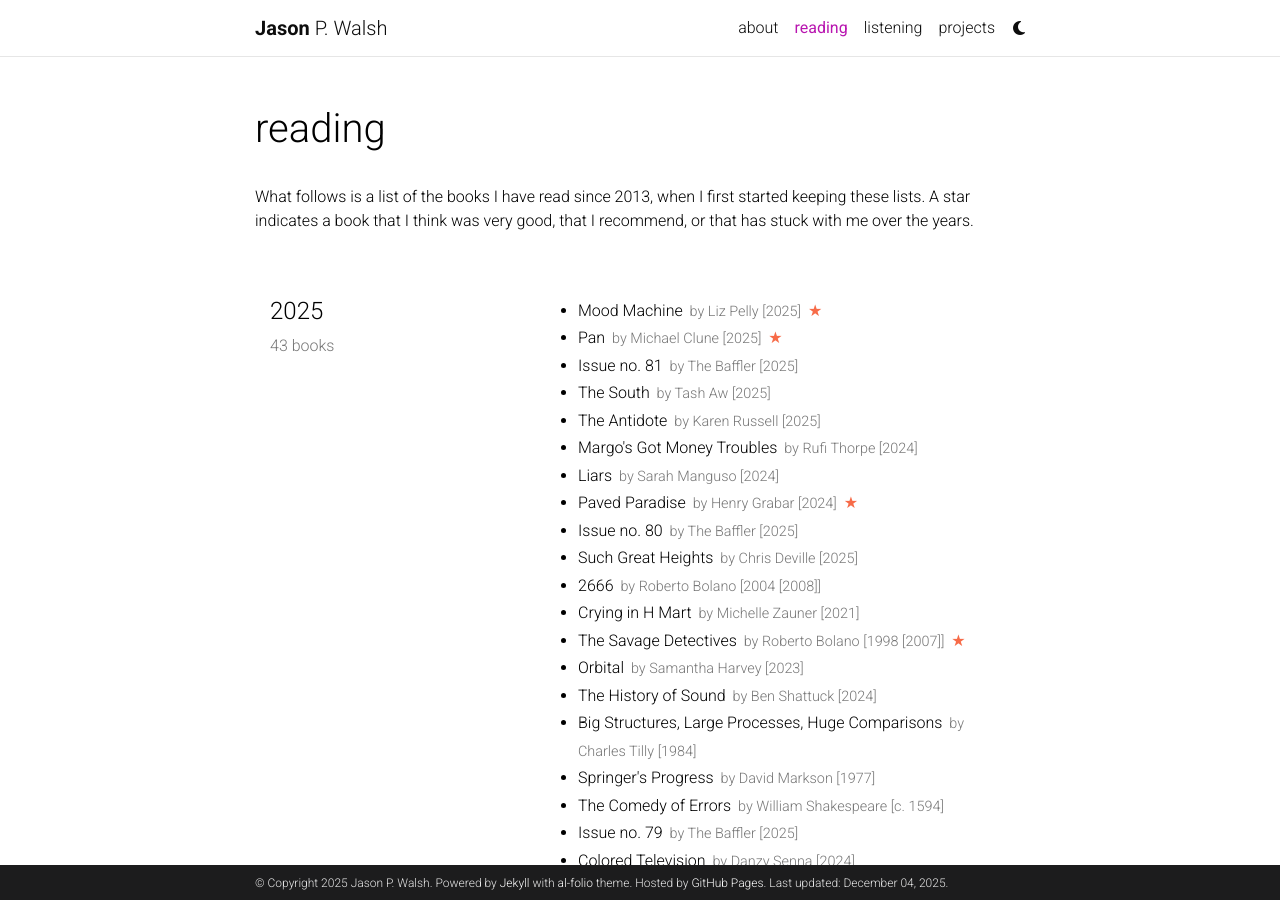
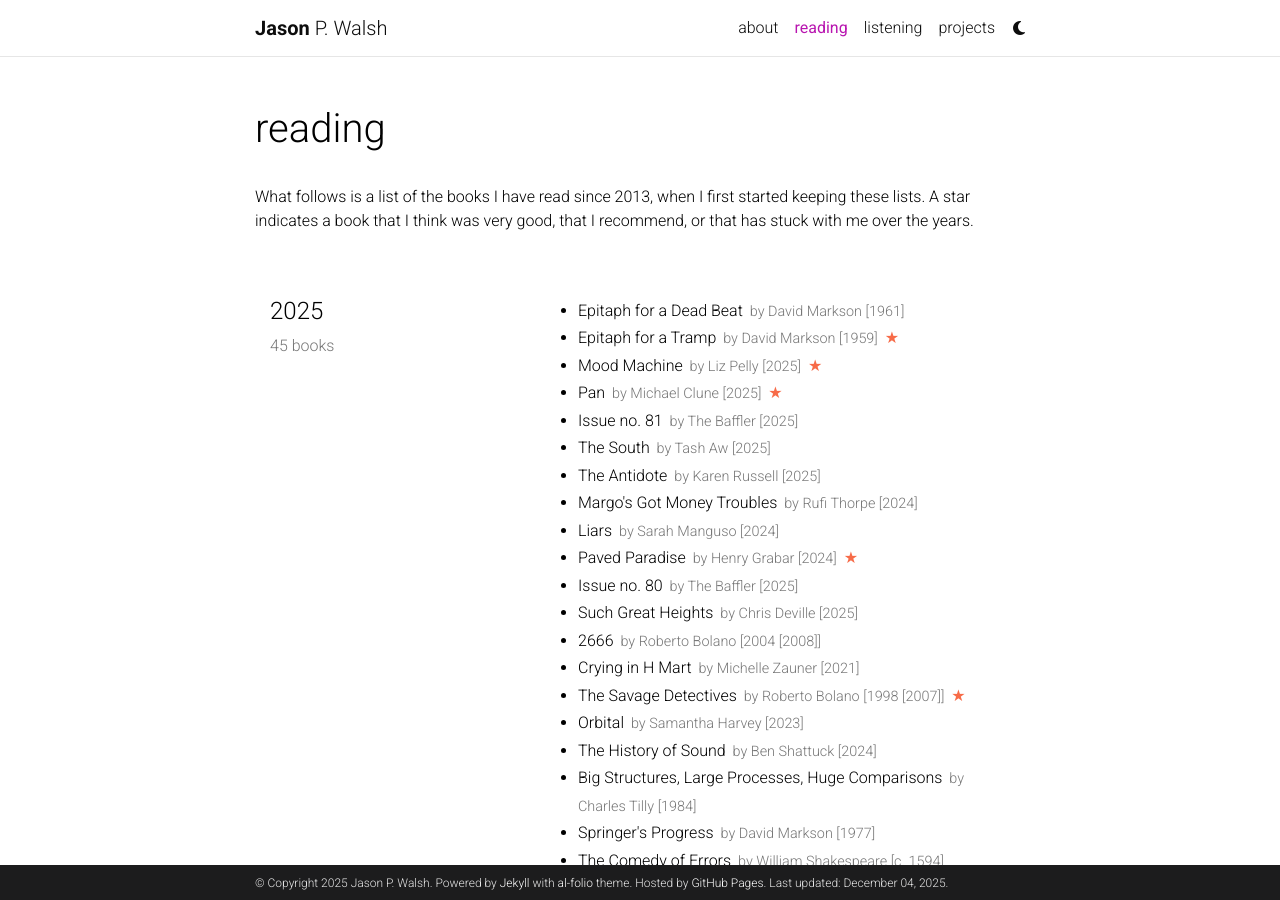
Before and after one commit to jwals23/jwals23.github.io, a Jekyll site: the page built from _pages/reading.md, in a window 1280 px wide and 900 px high. Built offline with Jekyll 4.4.1, drawn with Linux system fonts in a browser that asks for light colours; comment, search, counter and statistics services are not loaded; a style sheet for code colours, icons or effects is not loaded.

Commit message:
Update reading.yml

```diff
--- a/_data/reading.yml
+++ b/_data/reading.yml
@@ -1,6 +1,15 @@
 list:
   - year: "2025"
     books:
+      - title: Epitaph for a Dead Beat
+        author: David Markson
+        year: 1961
+
+      - title: Epitaph for a Tramp
+        author: David Markson
+        year: 1959
+        star: yes
+
       - title: Mood Machine
         author: Liz Pelly
         year: 2025
```
